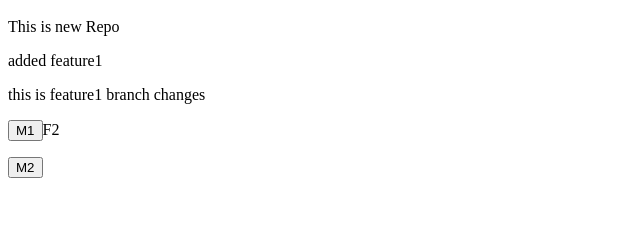
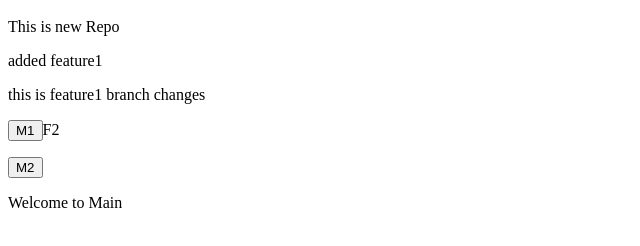
Before and after one commit to dhnushreddy/locaRepo, a plain HTML site: page index.html in a window 1280 px wide. Shown: the part 48-294 px from the top of the page, without its empty margins (0-640 px from the left). Drawn offline with Linux system fonts and the light colour scheme.

Commit message:
p added to main

```diff
--- a/index.html
+++ b/index.html
@@ -5,3 +5,4 @@
 <button>M1</button
 <p>F2</p>
 <button>M2</button>
+<p>Welcome to Main</p>
```
